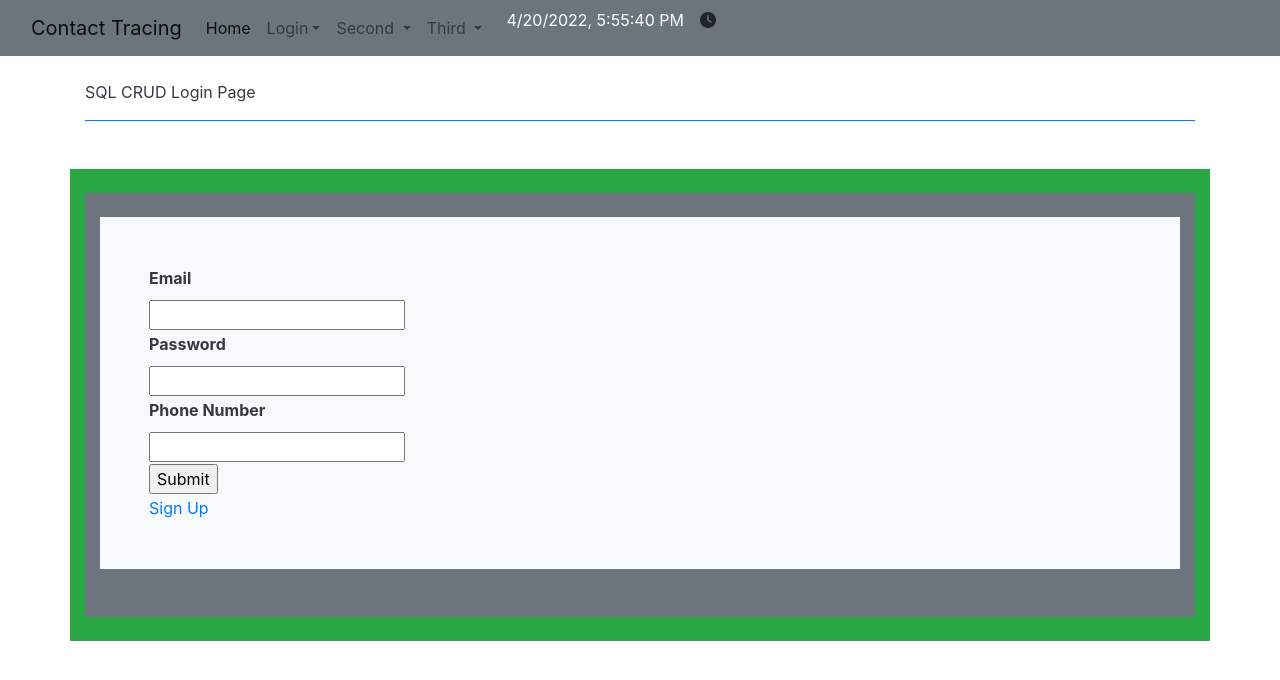
After one commit to parkjessie/LAJ, a Flask app: template crudy/templates/cruddy/login1.html in a window 1280 px wide. The commit adds this page. Shown: the top 680 px of the page. Run offline with Flask 2, Linux system fonts and the light colour scheme; the template is opened without the code that fills it: most values are stand-ins (such as "Sample title", 1, 10 or a date in 2020); some libraries are stand-ins or nearby versions.

Commit message:
got pages to run

```diff
--- a/crudy/templates/cruddy/authorize.html
+++ b/crudy/templates/cruddy/authorize.html
@@ -1,8 +1,6 @@
-<!DOCTYPE html>
+{% extends "layouts/base.html" %}
 
-{% extends "layout.html" %}
-
-{% block content %}
+{% block body %}
 
     <div class="container py-4">
         <header class="pb-3 mb-4 border-bottom border-primary text-dark">
--- a/crudy/templates/cruddy/login.html
+++ b/crudy/templates/cruddy/login.html
@@ -1,8 +1,6 @@
-<!DOCTYPE html>
+{% extends "layouts/base.html" %}
 
-{% extends "layout.html" %}
-
-{% block content %}
+{% block body %}
 
     <div class="container py-4">
         <header class="pb-3 mb-4 border-bottom border-primary text-dark">
--- /dev/null
+++ b/crudy/templates/cruddy/login1.html
@@ -0,0 +1,34 @@
+{% extends "layouts/base.html" %}
+
+{% block body %}
+
+<div class="container py-4">
+    <header class="pb-3 mb-4 border-bottom border-primary text-dark">
+        <span class="fs-4">SQL CRUD Login Page</span>
+    </header>
+</div>
+
+<div class="container py-4 text-light bg-success">
+
+    <div class="container bg-secondary py-4">
+        <div class="p-5 mb-4 bg-light text-dark rounded-3">
+            <form method="POST" ID="login" action={{url_for('crud.crud_login')}}>
+                <table>
+                    <tr><th><label for="email">Email</label></th></tr>
+                    <tr><td><input type="email" id='email' name="email" size="20" required></td></tr>
+                    <tr><th><label for="password">Password</label></th></tr>
+                    <tr><td><input type="password" id="password" name="password" size="20" required></td></tr>
+                    <tr><th><label for="phone">Phone Number</label></th></tr>
+                    <tr><td><input type="phone" id="phone" name="phone" size="20" required></td></tr>
+                    <tr><th><input type="submit" value="Submit"></th></tr>
+
+                    <tr><td><a href={{url_for('crud.crud_authorize')}}>Sign Up</a></td></tr>
+                </table>
+            </form>
+        </div>
+    </div>
+
+</div>
+
+
+{% endblock %}
--- a/main.py
+++ b/main.py
@@ -6,16 +6,11 @@ from crudy.app_crud_api import app_crud_api
 app.register_blueprint(app_crud)
 app.register_blueprint(app_crud_api)
 
-
-
 @app.route('/')
 def index():
     return render_template("index.html")
 
 
-
-
-
 if __name__ == "__main__":
     # runs the application on the repl development server
     app.run(debug=True, port="5000")
--- a/template/index.html
+++ /dev/null
@@ -1,6 +0,0 @@
-<!DOCTYPE html>
-{% extends "layout.html" %}
-
-{% block body %}
-    <p style="color:black">hi</p>
-{% endblock %}
--- /dev/null
+++ b/templates/layouts/base.html
@@ -0,0 +1,61 @@
+<!-- Custom file for standardizing Project Data
+This HTML is setup as as a Jinja2 layout, coders use layouts for:
+ ... standardization of style
+ ... setting expectations for data
+ ... code reuse
+-->
+<!DOCTYPE HTML>
+
+<!-- added for dark mode -->
+<html lang="en" data-theme="light">
+
+<html lang="en">
+
+{% set basename = "Levss" %}
+{% set github = "https://github.com/nighthawkcoders" %}
+{% set twitter = "https://twitter.com/NighthawkCoding" %}
+{% set youtube = "https://www.youtube.com/channel/UClIKOsDS5dsfzFA3zveDT3Q?view_as=subscriber" %}
+
+<head>
+
+    <script src="https://code.jquery.com/jquery-3.3.1.slim.min.js" integrity="sha384-q8i/X+965DzO0rT7abK41JStQIAqVgRVzpbzo5smXKp4YfRvH+8abtTE1Pi6jizo" crossorigin="anonymous"></script>
+    <script src="https://cdnjs.cloudflare.com/ajax/libs/popper.js/1.14.7/umd/popper.min.js" integrity="sha384-UO2eT0CpHqdSJQ6hJty5KVphtPhzWj9WO1clHTMGa3JDZwrnQq4sF86dIHNDz0W1" crossorigin="anonymous"></script>
+    <script src="https://stackpath.bootstrapcdn.com/bootstrap/4.3.1/js/bootstrap.min.js" integrity="sha384-JjSmVgyd0p3pXB1rRibZUAYoIIy6OrQ6VrjIEaFf/nJGzIxFDsf4x0xIM+B07jRM" crossorigin="anonymous"></script>
+    <script src="https://kit.fontawesome.com/561a0d84b8.js" crossorigin="anonymous"></script>
+    <link rel="stylesheet" href="https://stackpath.bootstrapcdn.com/bootstrap/4.3.1/css/bootstrap.min.css" integrity="sha384-ggOyR0iXCbMQv3Xipma34MD+dH/1fQ784/j6cY/iJTQUOhcWr7x9JvoRxT2MZw1T" crossorigin="anonymous">
+    <link rel="stylesheet" href="https://cdnjs.cloudflare.com/ajax/libs/font-awesome/4.7.0/css/font-awesome.min.css">
+
+
+    <title>{{ basename }} | {{ project }} </title>
+
+    {% block meta %}
+    {% endblock %}
+</head>
+
+<body>
+
+{% include "layouts/navbar.html" %}
+
+{% block body %}
+
+<div class="container-fluid">
+    <div class="row justify-content-end" style="padding: 2%;">
+        <div class="col-2" style="text-align: right;">
+            <a><h5>{{basename}}</h5></a>
+        </div>
+    </div>
+
+    <div class="product" style="margin-top: 2%;">
+        <div class="row" style="padding: 10%; padding-top: 0%; padding-bottom: 5%;">
+
+            <div class="col-8" >
+                <h1>{{ project }}</h1>
+            </div>
+        </div>
+    </div>
+</div>
+{% endblock %}
+
+</body>
+
+</html>
--- a/template/layout.html
+++ b/templates/layouts/layout.html
@@ -11,7 +11,7 @@
     <link href="https://cdn.jsdelivr.net/npm/bootstrap@5.0.2/dist/css/bootstrap.min.css" rel="stylesheet" integrity="sha384-EVSTQN3/azprG1Anm3QDgpJLIm9Nao0Yz1ztcQTwFspd3yD65VohhpuuCOmLASjC" crossorigin="anonymous">
     <script src="https://kit.fontawesome.com/561a0d84b8.js" crossorigin="anonymous"></script>
 
-    {% include "navbar.html" %}
+    {% include "templates/navbar.html" %}
 
 </head>
 {% block body %}
--- a/template/navbar.html
+++ b/templates/layouts/navbar.html
@@ -8,8 +8,7 @@
 <nav class="navbar navbar-expand-lg navbar-light bg-secondary">
     <div class="container-fluid">
         <div class="btn-group">
-            <img src="{{ url_for('static', filename='assets/ncs_logo.png') }}" width="50" height="50" class="d-inline-block align-center" alt="">
-            <a class="navbar-brand" href="">T3 Planners</a>
+            <a class="navbar-brand" href="">Contact Tracing</a>
             <button class="navbar-toggler" type="button" data-bs-toggle="collapse" data-bs-target="#navbarNavDarkDropdown" aria-controls="navbarNavDarkDropdown" aria-expanded="false" aria-label="Toggle navigation">
                 <span class="navbar-toggler-icon"></span>
             </button>
@@ -20,54 +19,34 @@
                         <a class="nav-link" href="/">Home <span class="sr-only"></span></a>
                     </li>
                     <li class="nav-item dropdown">
-                        <a class="nav-link dropdown-toggle" href="#" data-bs-toggle="dropdown" aria-expanded="false" id="dropdownMenuButton1" type="button">
-                            Study Organizers
-                        </a>
+                        <a class="nav-link dropdown-toggle" href="#" data-bs-toggle="dropdown" aria-expanded="false" id="dropdownMenuButton1" type="button">Login</a>
                         <div class="dropdown-menu" aria-labelledby="dropdownMenuButton1">
-                            <a class="dropdown-item" href="/">Weekly Planner</a>
-                            <a class="dropdown-item" href="/">Drag and Drop Planner</a>
-                            <a class="dropdown-item" href="/">Class Organizer</a>
+                            <a class="dropdown-item" href={{url_for('crud.crud')}}>1</a>
+                            <a class="dropdown-item" href="/">2</a>
+                            <a class="dropdown-item" href="/">3</a>
                         </div>
                     </li>
                     <li class="nav-item dropdown">
-                        <a class="nav-link dropdown-toggle" href="#" data-bs-toggle="dropdown" aria-expanded="false" id="dropdownMenuButton1" type="button">
-                            Mental Health Check
-                        </a>
+                        <a class="nav-link dropdown-toggle" href="#" data-bs-toggle="dropdown" aria-expanded="false" id="dropdownMenuButton1" type="button">Second                        </a>
                         <div class="dropdown-menu" aria-labelledby="dropdownMenuButton1">
-                            <a class="dropdown-item" href="/timer/">Games and Stuff</a>
-                            <a class="dropdown-item" href="/">Games and Stuff</a>
-                            <a class="dropdown-item" href="/">Games and Stuff</a>
+                            <a class="dropdown-item" href="/">1</a>
+                            <a class="dropdown-item" href="/">2</a>
+                            <a class="dropdown-item" href="/">3</a>
                         </div>
                     </li>
 
                     <div class="collapse navbar-collapse" id="navbarNavDarkDropdown">
                         <ul class="navbar-nav">
                             <li class="nav-item dropdown">
-                                <a class="nav-link dropdown-toggle" href="#" id="navbarDarkDropdownMenuLink" role="button" data-bs-toggle="dropdown" aria-expanded="false">
-                                    Other Tools
-                                </a>
+                                <a class="nav-link dropdown-toggle" href="#" id="navbarDarkDropdownMenuLink" role="button" data-bs-toggle="dropdown" aria-expanded="false">Third                                </a>
                                 <ul class="dropdown-menu dropdown-menu-dark" aria-labelledby="navbarDarkDropdownMenuLink">
-                                    <li><a class="dropdown-item" href=/timer>Timer</a></li>
+                                    <li><a class="dropdown-item" href=/timer>1</a></li>
 
                                 </ul>
                             </li>
 
-                            <div class="collapse navbar-collapse" id="navbarNavDarkDropdown">
-                                <ul class="navbar-nav">
-                                    <li class="nav-item dropdown">
-                                        <a class="nav-link dropdown-toggle" href="#" id="navbarDarkDropdownMenuLink" role="button" data-bs-toggle="dropdown" aria-expanded="false">
-                                            Create Task
-                                        </a>
-                                        <ul class="dropdown-menu dropdown-menu-dark" aria-labelledby="navbarDarkDropdownMenuLink">
-                                            <li><a class="dropdown-item" href="/alexCreateTask">Alex</a></li>
-                                            <li><a class="dropdown-item" href="/evanCreateTask">Evan</a></li>
-                                        </ul>
-
-                                </ul>
-                            </div>
-
                             <!-- Navbar clock -->
-                            <div style="color:white;" class="btn-group">
+                            <div style="color:white; alignment: right" class="btn-group">
                                 <div class="px-3" style="color:white;">
                                     <span id="clock"></span>
                                 </div>
```
Also changed, not shown: app.py (deleted, +0 -12 lines), crudy/templates/cruddy/crud.html (+4 -6 lines), templates/index.html (+14 -10 lines), templates/layouts/404.html (renamed from template/404.html).
